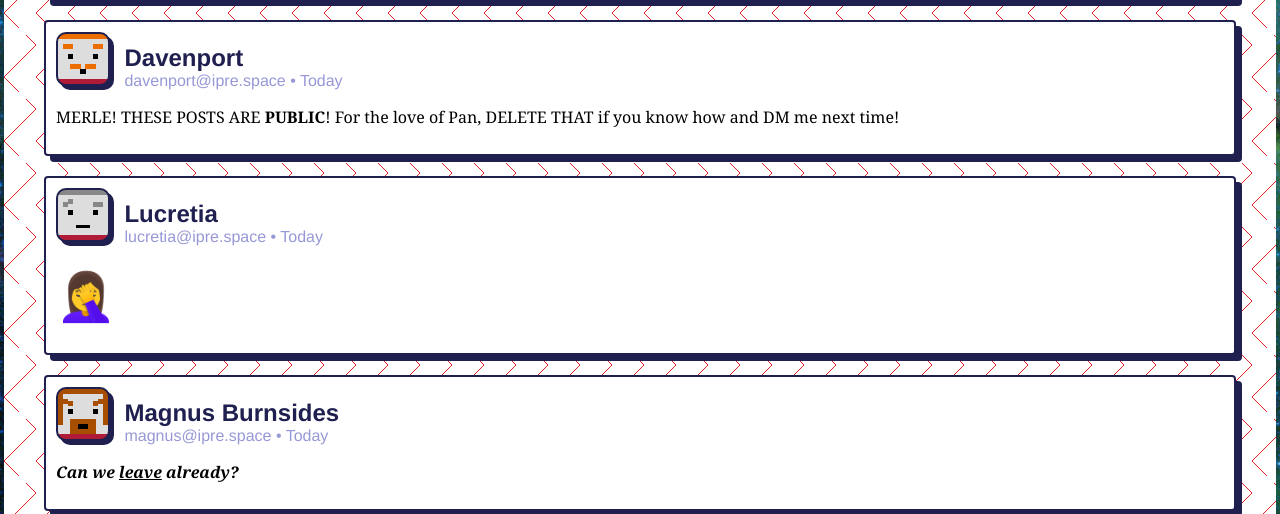
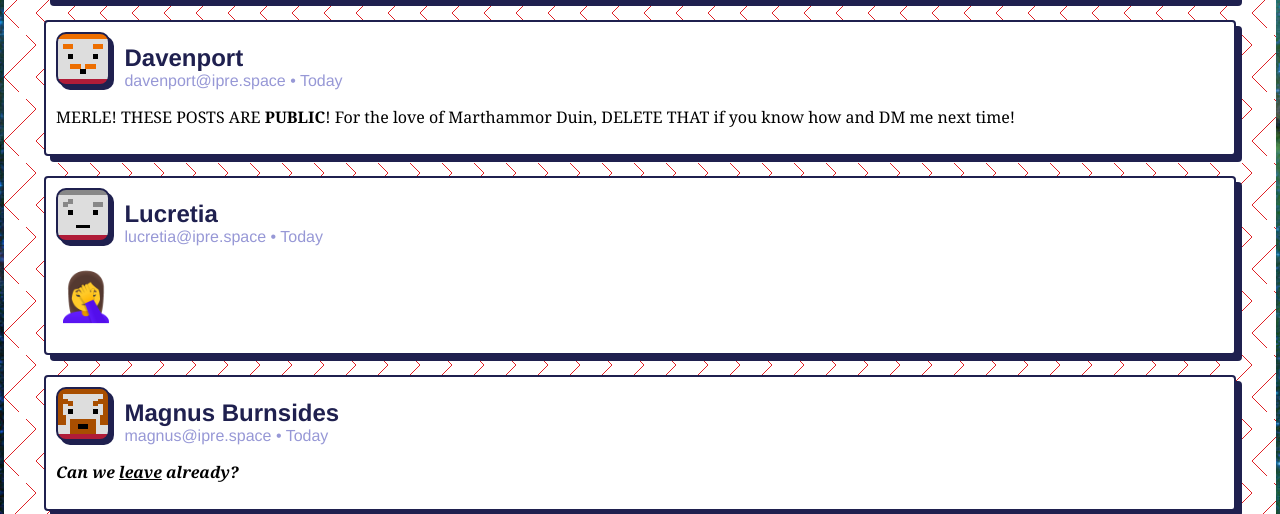
Before and after one commit to Inst-of-Planar-Research-and-Exploration/IPRE-website, a Jekyll site: the page built from index.html, in a window 1280 px wide and 1400 px high, scrolled down 2519 px. Shown: the part 829-1343 px from the top of the window. Built offline with Jekyll 4.4.1, drawn with Linux system fonts in a browser that asks for light colours; some web fonts are replaced.

Commit message:
Fixed the name of Merle's deity at this time

```diff
--- a/css/main.scss
+++ b/css/main.scss
@@ -283,6 +283,7 @@ p {
     background-color: #fff;
     box-shadow: $box-shadow_large;
     margin-bottom: 20px;
+    overflow: hidden;
   }
 
   .post-avatar {
--- a/index.html
+++ b/index.html
@@ -155,7 +155,7 @@ title: IPRE | Institute of Planar Research and Exploration
         <span class="post-contact">davenport@ipre.space • Today</span>
       </div>
       <p class="post-body">
-        MERLE! THESE POSTS ARE <strong>PUBLIC</strong>! For the love of Pan, DELETE THAT if you know how and DM me next time!
+        MERLE! THESE POSTS ARE <strong>PUBLIC</strong>! For the love of Marthammor Duin, DELETE THAT if you know how and DM me next time!
       </p>
     </div>
 
```
Also changed, not shown: assets/avatar_magnus.png.
